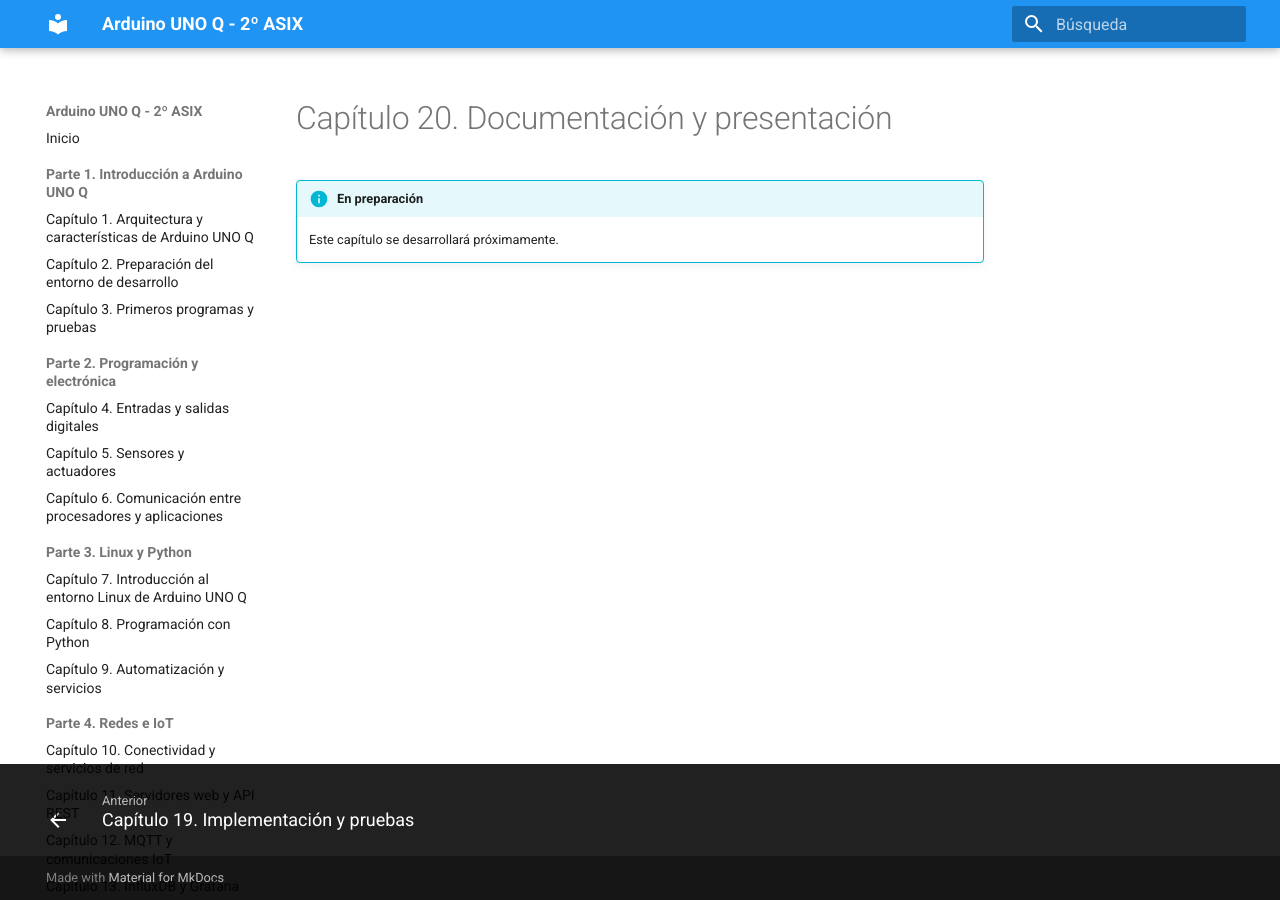
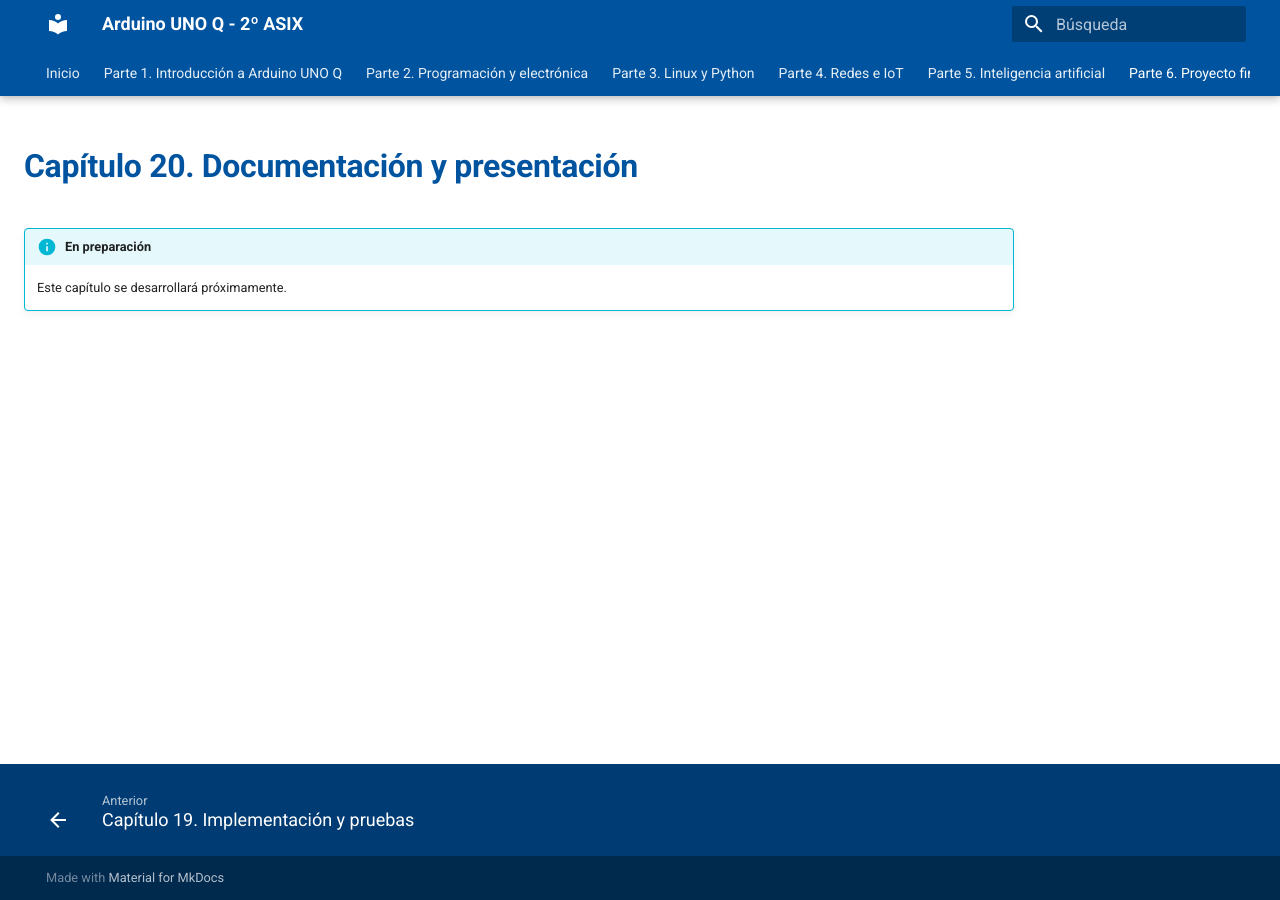
Before and after one commit to josellagosta-collab/Libro-Arduino-UNO-Q, an MkDocs documentation site: the page built from docs/parte6/capitulo20.md, in a window 1280 px wide. Built offline with MkDocs 1.6.1 and Material for MkDocs 9.7.7, drawn with Linux system fonts in a browser that asks for light colours.

Commit message:
Configurar estilo Monlau y navegacion superior desplegable

```diff
--- /dev/null
+++ b/docs/assets/javascripts/navigation.js
@@ -0,0 +1,214 @@
+
+document.addEventListener("DOMContentLoaded", () => {
+
+    const capitulos = {
+        1: [
+            "Arquitectura y características",
+            "Entorno de desarrollo",
+            "Primeros programas"
+        ],
+        2: [
+            "Entradas y salidas digitales",
+            "Sensores y actuadores",
+            "Comunicación entre procesadores"
+        ],
+        3: [
+            "Linux en Arduino UNO Q",
+            "Programación con Python",
+            "Automatización y servicios"
+        ],
+        4: [
+            "Conectividad y redes",
+            "Servidores web y API REST",
+            "MQTT y comunicaciones IoT",
+            "InfluxDB y Grafana"
+        ],
+        5: [
+            "Introducción a Edge AI",
+            "Modelos de inteligencia artificial",
+            "Visión artificial",
+            "IA con sensores y actuadores"
+        ],
+        6: [
+            "Diseño del proyecto",
+            "Implementación y pruebas",
+            "Documentación y presentación"
+        ]
+    };
+
+    const inicio = {
+        1: 1,
+        2: 4,
+        3: 7,
+        4: 10,
+        5: 14,
+        6: 18
+    };
+
+    const tabs = document.querySelectorAll(".md-tabs__item");
+
+    // Obtener la URL base del libro
+    const script = [...document.scripts].find(s =>
+        s.src.includes("assets/javascripts/navigation.js")
+    );
+
+    if (!script) return;
+
+    const base = new URL("../../../", script.src);
+
+    // Crear los menus fuera de los contenedores de Material
+    const contenedor = document.createElement("div");
+    contenedor.id = "monlau-menu-container";
+
+    // Estilos esenciales independientes del CSS externo
+    Object.assign(contenedor.style, {
+        position: "fixed",
+        top: "0",
+        left: "0",
+        width: "0",
+        height: "0",
+        zIndex: "99999",
+        pointerEvents: "none"
+    });
+
+    document.body.appendChild(contenedor);
+
+    let menuActivo = null;
+    let pestañaActiva = null;
+    let temporizador = null;
+
+    function cerrarMenu() {
+        if (menuActivo) {
+            menuActivo.style.display = "none";
+        }
+        menuActivo = null;
+        pestañaActiva = null;
+    }
+
+    function programarCierre() {
+        clearTimeout(temporizador);
+        temporizador = setTimeout(cerrarMenu, 180);
+    }
+
+    tabs.forEach(tab => {
+
+        const enlace = tab.querySelector(".md-tabs__link");
+        if (!enlace) return;
+
+        const texto = enlace.textContent.trim();
+        const coincidencia = texto.match(/Parte\s+([1-6])/i);
+        if (!coincidencia) return;
+
+        const parte = Number(coincidencia[1]);
+
+        const menu = document.createElement("div");
+        menu.className = "monlau-menu-flotante";
+
+        // Estilos esenciales para garantizar que sea flotante
+        Object.assign(menu.style, {
+            display: "none",
+            position: "fixed",
+            width: "330px",
+            maxWidth: "calc(100vw - 20px)",
+            backgroundColor: "#ffffff",
+            borderTop: "4px solid #f5c400",
+            boxShadow: "0 8px 24px rgba(0,0,0,0.25)",
+            borderRadius: "0 0 6px 6px",
+            padding: "8px 0",
+            maxHeight: "70vh",
+            overflowY: "auto",
+            zIndex: "99999",
+            pointerEvents: "auto"
+        });
+
+        capitulos[parte].forEach((titulo, indice) => {
+
+            const numero = inicio[parte] + indice;
+            const link = document.createElement("a");
+
+            link.textContent = `Capítulo ${numero}. ${titulo}`;
+
+            link.href = new URL(
+                `parte${parte}/capitulo${String(numero).padStart(2, "0")}/`,
+                base
+            ).href;
+
+            Object.assign(link.style, {
+                display: "block",
+                padding: "11px 16px",
+                color: "#00549f",
+                fontSize: "13px",
+                lineHeight: "1.5",
+                textDecoration: "none"
+            });
+
+            link.addEventListener("mouseenter", () => {
+                link.style.backgroundColor = "#eef4fa";
+            });
+
+            link.addEventListener("mouseleave", () => {
+                link.style.backgroundColor = "transparent";
+            });
+
+            menu.appendChild(link);
+        });
+
+        contenedor.appendChild(menu);
+
+        function abrirMenu() {
+
+            clearTimeout(temporizador);
+
+            if (menuActivo && menuActivo !== menu) {
+                menuActivo.style.display = "none";
+            }
+
+            const rect = tab.getBoundingClientRect();
+
+            menu.style.display = "block";
+
+            const ancho = menu.getBoundingClientRect().width;
+
+            menu.style.left = Math.max(
+                10,
+                Math.min(rect.left, window.innerWidth - ancho - 10)
+            ) + "px";
+
+            menu.style.top = rect.bottom + "px";
+
+            menuActivo = menu;
+            pestañaActiva = tab;
+        }
+
+        tab.addEventListener("mouseenter", abrirMenu);
+        tab.addEventListener("mouseleave", programarCierre);
+
+        enlace.addEventListener("focus", abrirMenu);
+
+        menu.addEventListener("mouseenter", () => {
+            clearTimeout(temporizador);
+        });
+
+        menu.addEventListener("mouseleave", programarCierre);
+    });
+
+    document.addEventListener("keydown", event => {
+        if (event.key === "Escape") {
+            clearTimeout(temporizador);
+            cerrarMenu();
+        }
+    });
+
+    document.addEventListener("click", event => {
+        if (
+            !event.target.closest(".monlau-menu-flotante") &&
+            !event.target.closest(".md-tabs__item")
+        ) {
+            cerrarMenu();
+        }
+    });
+
+    window.addEventListener("scroll", cerrarMenu);
+    window.addEventListener("resize", cerrarMenu);
+
+});
--- /dev/null
+++ b/docs/assets/stylesheets/extra.css
@@ -0,0 +1,307 @@
+
+/* ============================================================
+   LIBRO ARDUINO UNO Q - 2º ASIX
+   ESTILOS CORPORATIVOS MONLAU
+   MkDocs Material
+   ============================================================ */
+
+
+/* ============================================================
+   1. COLORES CORPORATIVOS
+   ============================================================ */
+
+:root {
+    --monlau-azul: #00549f;
+    --monlau-azul-claro: #2874b8;
+    --monlau-azul-oscuro: #003c73;
+    --monlau-amarillo: #f5c400;
+
+    --md-primary-fg-color: #00549f;
+    --md-primary-fg-color--light: #2874b8;
+    --md-primary-fg-color--dark: #003c73;
+
+    --md-accent-fg-color: #f5c400;
+}
+
+
+/* ============================================================
+   2. CABECERA PRINCIPAL
+   ============================================================ */
+
+.md-header {
+    background-color: var(--monlau-azul);
+    position: relative;
+    z-index: 30;
+}
+
+.md-header__title {
+    color: #ffffff;
+}
+
+
+/* ============================================================
+   3. NAVEGACION SUPERIOR
+   ============================================================ */
+
+.md-tabs {
+    background-color: var(--monlau-azul);
+    position: relative;
+    z-index: 40;
+
+    overflow: visible !important;
+}
+
+.md-tabs__inner {
+    overflow: visible !important;
+}
+
+.md-tabs__list {
+    overflow: visible !important;
+}
+
+.md-tabs__item {
+    position: relative;
+    overflow: visible !important;
+}
+
+.md-tabs__link {
+    color: #ffffff;
+    opacity: 0.9;
+}
+
+.md-tabs__link:hover,
+.md-tabs__link--active {
+    color: var(--monlau-amarillo);
+    opacity: 1;
+}
+
+
+/* ============================================================
+   4. MENUS DESPLEGABLES
+   ============================================================ */
+
+/*
+   Los menus utilizan position: fixed para evitar
+   que los contenedores de Material los recorten.
+
+   JavaScript se encargara de calcular su posicion.
+*/
+
+.monlau-dropdown {
+    display: none;
+
+    position: fixed;
+
+    top: 0;
+    left: 0;
+
+    width: 330px;
+    max-width: calc(100vw - 20px);
+
+    margin: 0;
+    padding: 8px 0;
+
+    background-color: #ffffff;
+
+    border-top: 4px solid var(--monlau-amarillo);
+    border-radius: 0 0 6px 6px;
+
+    box-shadow: 0 8px 24px rgba(0, 0, 0, 0.25);
+
+    list-style: none;
+
+    z-index: 99999;
+
+    max-height: 70vh;
+    overflow-y: auto;
+}
+
+
+/* Mostrar menus al pasar el raton */
+
+.monlau-has-dropdown:hover > .monlau-dropdown,
+.monlau-has-dropdown:focus-within > .monlau-dropdown {
+    display: block;
+}
+
+
+/* Elementos de cada menu */
+
+.monlau-dropdown li {
+    display: block;
+
+    margin: 0;
+    padding: 0;
+
+    list-style: none;
+}
+
+
+/* Enlaces de capitulos */
+
+.monlau-dropdown a {
+    display: block;
+
+    padding: 12px 16px;
+
+    color: var(--monlau-azul) !important;
+
+    font-size: 13px;
+    font-weight: 500;
+    line-height: 1.5;
+
+    text-decoration: none;
+
+    white-space: normal;
+}
+
+
+/* Efecto hover */
+
+.monlau-dropdown a:hover,
+.monlau-dropdown a:focus-visible {
+    background-color: #eef4fa;
+
+    color: var(--monlau-azul-oscuro) !important;
+
+    text-decoration: none;
+}
+
+
+/* ============================================================
+   5. OCULTAR MENU LATERAL IZQUIERDO
+   ============================================================ */
+
+@media screen and (min-width: 76.25em) {
+
+    .md-sidebar--primary {
+        display: none !important;
+    }
+
+}
+
+
+/* ============================================================
+   6. CONTENIDO PRINCIPAL
+   ============================================================ */
+
+.md-main__inner {
+    max-width: 100%;
+}
+
+.md-content {
+    max-width: none;
+}
+
+.md-content__inner {
+    margin-left: auto;
+    margin-right: auto;
+}
+
+
+/* ============================================================
+   7. TITULOS Y ENLACES
+   ============================================================ */
+
+.md-typeset h1 {
+    color: var(--monlau-azul);
+    font-weight: 700;
+}
+
+.md-typeset h2 {
+    color: var(--monlau-azul);
+}
+
+.md-typeset h3 {
+    color: var(--monlau-azul-oscuro);
+}
+
+.md-typeset a {
+    color: var(--monlau-azul);
+}
+
+.md-typeset a:hover {
+    color: var(--monlau-azul-claro);
+}
+
+
+/* ============================================================
+   8. BLOQUES DE CODIGO
+   ============================================================ */
+
+.md-typeset code {
+    border-radius: 4px;
+}
+
+.md-typeset pre {
+    border-radius: 6px;
+}
+
+
+/* ============================================================
+   9. BOTONES Y ELEMENTOS DESTACADOS
+   ============================================================ */
+
+.md-typeset .md-button {
+    border-color: var(--monlau-azul);
+    color: var(--monlau-azul);
+}
+
+.md-typeset .md-button:hover {
+    background-color: var(--monlau-azul);
+    border-color: var(--monlau-azul);
+    color: #ffffff;
+}
+
+.md-typeset .md-button--primary {
+    background-color: var(--monlau-azul);
+    color: #ffffff;
+}
+
+
+/* ============================================================
+   10. PIE DE PAGINA
+   ============================================================ */
+
+.md-footer {
+    background-color: var(--monlau-azul-oscuro);
+}
+
+.md-footer__link {
+    color: #ffffff;
+}
+
+.md-footer__link:hover {
+    color: var(--monlau-amarillo);
+}
+
+.md-footer__title {
+    color: #ffffff;
+}
+
+
+/* ============================================================
+   11. NAVEGACION MOVIL
+   ============================================================ */
+
+@media screen and (max-width: 76.24em) {
+
+    /*
+       En movil utilizamos la navegacion
+       nativa de MkDocs Material.
+    */
+
+    .monlau-dropdown {
+        display: none !important;
+    }
+
+    .md-sidebar--primary {
+        display: block;
+    }
+
+}
+
+
+/* ============================================================
+   FIN DE ESTILOS CORPORATIVOS MONLAU
+   ============================================================ */
--- a/mkdocs.yml
+++ b/mkdocs.yml
@@ -4,16 +4,32 @@
 theme:
   name: material
   language: es
+
   palette:
     - scheme: default
-      primary: blue
-      accent: amber
+      primary: custom
+      accent: custom
+
   features:
+    - navigation.tabs
+    - navigation.tabs.sticky
     - navigation.sections
     - navigation.footer
+    - navigation.top
     - content.code.copy
     - search.suggest
     - search.highlight
+
+  font:
+    text: Roboto
+    code: Roboto Mono
+
+extra_css:
+  - assets/stylesheets/extra.css
+
+extra_javascript:
+  - assets/javascripts/navigation.js
+
 markdown_extensions:
   - admonition
   - pymdownx.details
```
